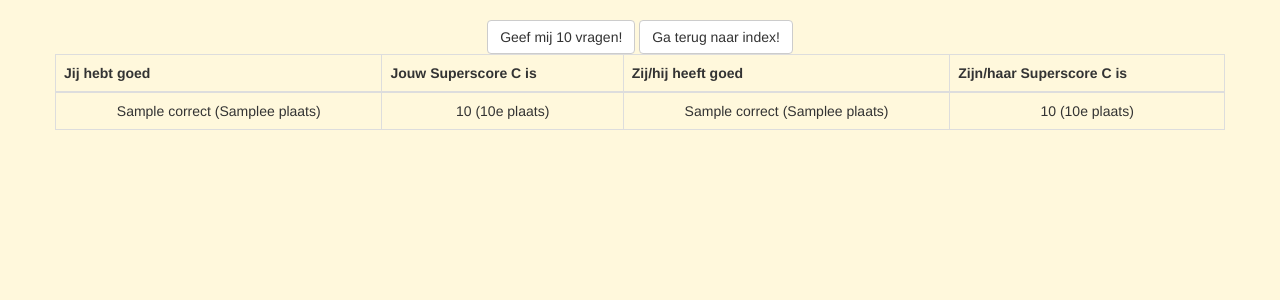
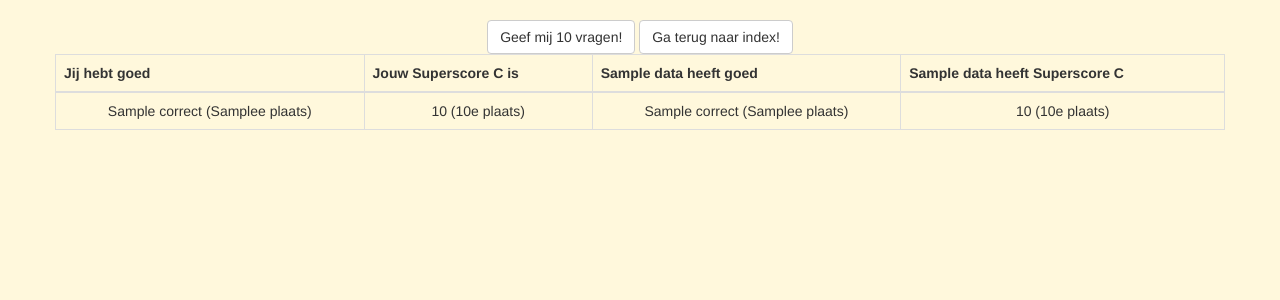
Before and after one commit to Chris-Wijgh/Trivia-Project-Web-ProgIK, a Flask app: template trivia/templates/compare.html in a window 1280 px wide. Shown: the part 52-352 px from the top of the page. Run offline with Flask 2, Linux system fonts and the light colour scheme; the template is opened without the code that fills it: most values are stand-ins (such as "Sample title", 1, 10 or a date in 2020); some libraries are stand-ins or nearby versions.

Commit message:
added name to compare page

```diff
--- a/trivia/templates/compare.html
+++ b/trivia/templates/compare.html
@@ -17,8 +17,8 @@
             <thead>
                 <th>Jij hebt goed</th>
                 <th>Jouw Superscore C is</th>
-                <th>Zij/hij heeft goed</th>
-                <th>Zijn/haar Superscore C is</th>
+                <th>{{ data[1]["name"] }} heeft goed</th>
+                <th>{{ data[1]["name"] }} heeft Superscore C </th>
             </thead>
             <tbody>
 
```
Also changed, not shown: trivia/templates/start.html (deleted, +0 -19 lines).
